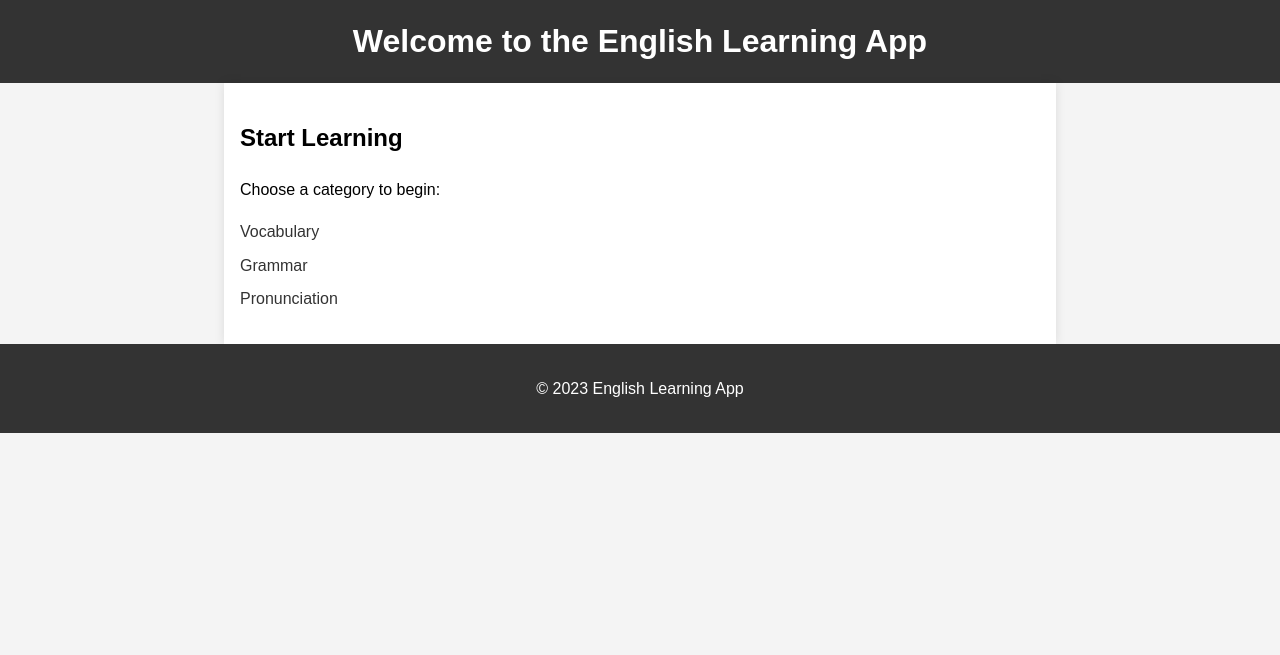
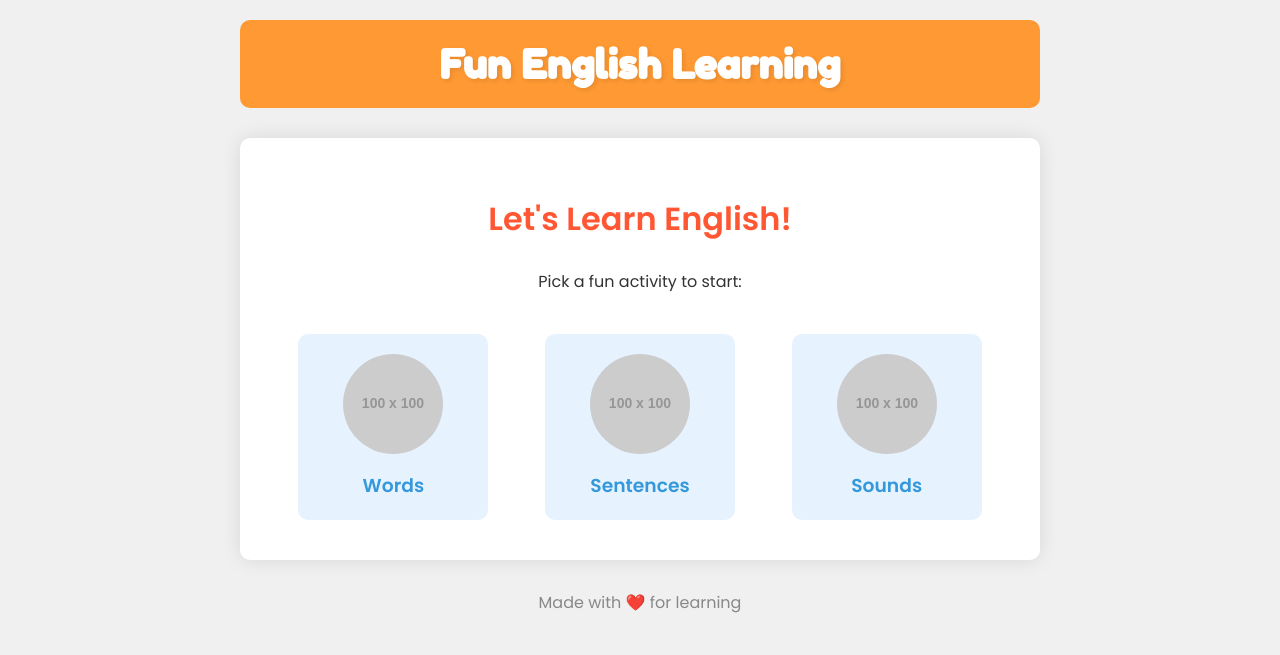
Before and after one commit to dombaras/EnglishTeach, a website: page public/index.html in a window 1280 px wide. Drawn offline with Linux system fonts and the light colour scheme; placeholder pictures from the web are drawn by us.

Commit message:
Update frontend with a more youth-friendly design

```diff
--- a/public/index.html
+++ b/public/index.html
@@ -3,26 +3,38 @@
 <head>
     <meta charset="UTF-8">
     <meta name="viewport" content="width=device-width, initial-scale=1.0">
-    <title>English Learning App</title>
+    <title>Fun English Learning</title>
     <link rel="stylesheet" href="/styles.css">
+    <link href="https://fonts.googleapis.com/css2?family=Fredoka+One&family=Poppins:wght@400;600&display=swap" rel="stylesheet">
 </head>
 <body>
+    <div class="container">
         <header>
-        <h1>Welcome to the English Learning App</h1>
+            <h1>Fun English Learning</h1>
         </header>
         <main>
-        <section>
-            <h2>Start Learning</h2>
-            <p>Choose a category to begin:</p>
-            <ul>
-                <li><a href="#">Vocabulary</a></li>
-                <li><a href="#">Grammar</a></li>
-                <li><a href="#">Pronunciation</a></li>
-            </ul>
+            <section class="welcome">
+                <h2>Let's Learn English!</h2>
+                <p>Pick a fun activity to start:</p>
+            </section>
+            <section class="activities">
+                <div class="activity-card">
+                    <img src="https://via.placeholder.com/100" alt="Vocabulary">
+                    <h3>Words</h3>
+                </div>
+                <div class="activity-card">
+                    <img src="https://via.placeholder.com/100" alt="Grammar">
+                    <h3>Sentences</h3>
+                </div>
+                <div class="activity-card">
+                    <img src="https://via.placeholder.com/100" alt="Pronunciation">
+                    <h3>Sounds</h3>
+                </div>
             </section>
         </main>
         <footer>
-        <p>&copy; 2023 English Learning App</p>
+            <p>Made with ❤️ for learning</p>
         </footer>
+    </div>
 </body>
 </html>
--- a/public/styles.css
+++ b/public/styles.css
@@ -1,52 +1,84 @@
 body {
-    font-family: Arial, sans-serif;
-    line-height: 1.6;
+    font-family: 'Poppins', sans-serif;
     margin: 0;
     padding: 0;
-    background-color: #f4f4f4;
+    background-color: #f0f0f0;
+    color: #333;
 }
 
-header, main, footer {
-    padding: 1rem;
+.container {
+    max-width: 800px;
+    margin: 0 auto;
+    padding: 20px;
 }
 
 header {
-    background-color: #333;
-    color: #fff;
+    background-color: #FF9933;
+    border-radius: 10px;
+    padding: 20px;
     text-align: center;
+    margin-bottom: 30px;
 }
 
 h1 {
+    font-family: 'Fredoka One', cursive;
+    color: #fff;
     margin: 0;
+    font-size: 2.5em;
+    text-shadow: 2px 2px 4px rgba(0,0,0,0.1);
 }
 
 main {
-    max-width: 800px;
-    margin: 0 auto;
     background-color: #fff;
-    box-shadow: 0 0 10px rgba(0, 0, 0, 0.1);
+    border-radius: 10px;
+    padding: 30px;
+    box-shadow: 0 0 20px rgba(0,0,0,0.1);
 }
 
-ul {
-    list-style-type: none;
-    padding: 0;
+.welcome {
+    text-align: center;
+    margin-bottom: 30px;
 }
 
-li {
-    margin-bottom: 0.5rem;
+h2 {
+    color: #FF5733;
+    font-size: 2em;
 }
 
-a {
-    color: #333;
-    text-decoration: none;
+.activities {
+    display: flex;
+    justify-content: space-around;
+    flex-wrap: wrap;
 }
 
-a:hover {
-    text-decoration: underline;
+.activity-card {
+    background-color: #E6F3FF;
+    border-radius: 10px;
+    padding: 20px;
+    margin: 10px;
+    text-align: center;
+    width: 150px;
+    transition: transform 0.3s ease;
+}
+
+.activity-card:hover {
+    transform: scale(1.05);
+}
+
+.activity-card img {
+    width: 100px;
+    height: 100px;
+    border-radius: 50%;
+    margin-bottom: 10px;
+}
+
+.activity-card h3 {
+    margin: 0;
+    color: #3498db;
 }
 
 footer {
     text-align: center;
-    background-color: #333;
-    color: #fff;
+    margin-top: 30px;
+    color: #888;
 }
```
Lines whose indentation alone changed are shown as unchanged.
